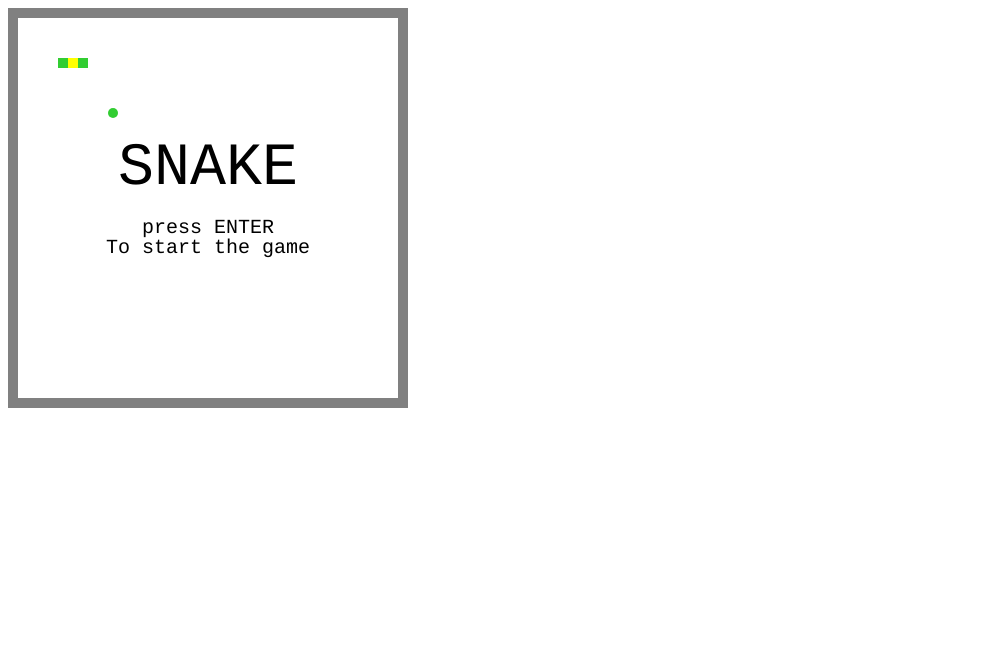
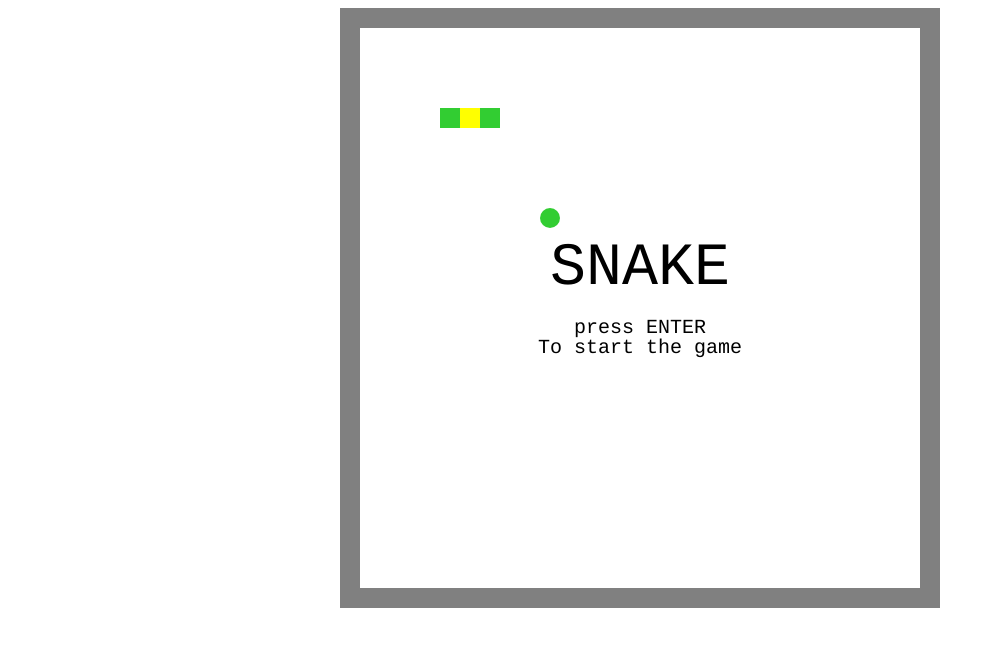
Before and after one commit to user2371/SnakeGame, a plain HTML site: page index.html in a window 1280 px wide. Shown: the whole page, without its empty margins (0-995 px from the left). Drawn offline with nearby package versions, Linux system fonts and the light colour scheme.

Commit message:
Change_game_position_to_center_and_increse_gamefield

```diff
--- a/index.html
+++ b/index.html
@@ -5,9 +5,15 @@
     <meta http-equiv="X-UA-Compatible" content="IE=edge">
     <meta name="viewport" content="width=device-width, initial-scale=1.0">
     <title>Snake</title>
+    <style>
+        canvas {
+            display: block;
+            margin: 0 auto;
+        }
+    </style>
 </head>
 <body>
-    <canvas id="canvas" width="400" height="400"></canvas>
+    <canvas id="canvas" width="600" height="600"></canvas>
     <script src="https://code.jquery.com/jquery-2.1.0.js"></script>
     <script>
         var canvas = document.getElementById("canvas");
@@ -15,7 +21,7 @@
         var width = canvas.width;
         var height = canvas.height;
 
-        var blockSize = 10;
+        var blockSize = 20;
         var widthInBlocks = width / blockSize;
         var heightInBlocks = height / blockSize;
 
@@ -143,7 +149,7 @@
             if (newHead.equal(apple.position)) {
                 score++;
                 apple.move();
-                animationTime-= 10;
+                animationTime-= 5;
             } else {
                 this.segments.pop();
             }
```
